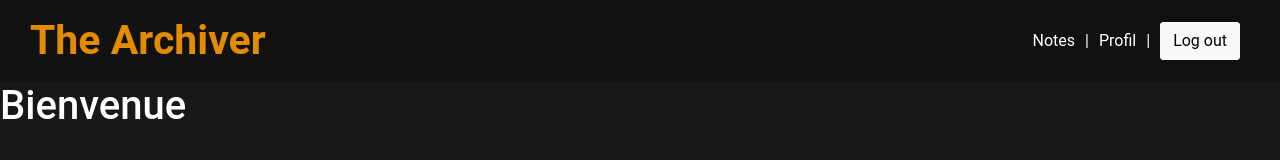
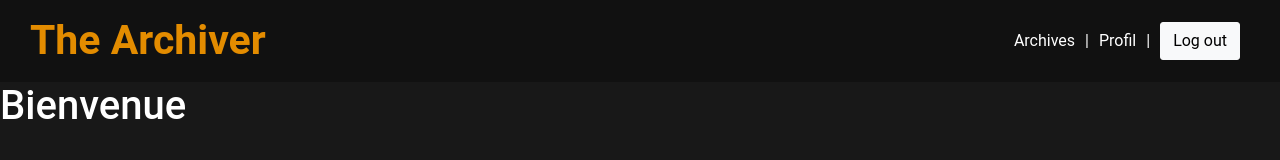
Before and after one commit to ValentinM27/postit, a Next.js app: page / in a window 1280 px wide. Shown: the top 160 px of the page. Built offline with nearby package versions, Linux system fonts and the light colour scheme; sample sign-in values are in the browser's storage.

Commit message:
[front] - update description

```diff
--- a/components/myNavbar.tsx
+++ b/components/myNavbar.tsx
@@ -16,7 +16,7 @@ const myNavbar = () => {
       </div>
       <div className="right-header">
         <div>
-          <a href="/">Notes</a>
+          <a href="/">Archives</a>
         </div>
         |
         <div>
--- a/pages/index.tsx
+++ b/pages/index.tsx
@@ -18,7 +18,10 @@ const Home = () => {
     <>
       <Head>
         <title>The Archiver</title>
-        <meta name="description" content="Your reminder app" />
+        <meta
+          name="description"
+          content="The app to save and share your ebooks"
+        />
         <meta name="viewport" content="width=device-width, initial-scale=1" />
         <link rel="icon" href="/favicon.ico" />
       </Head>
```
